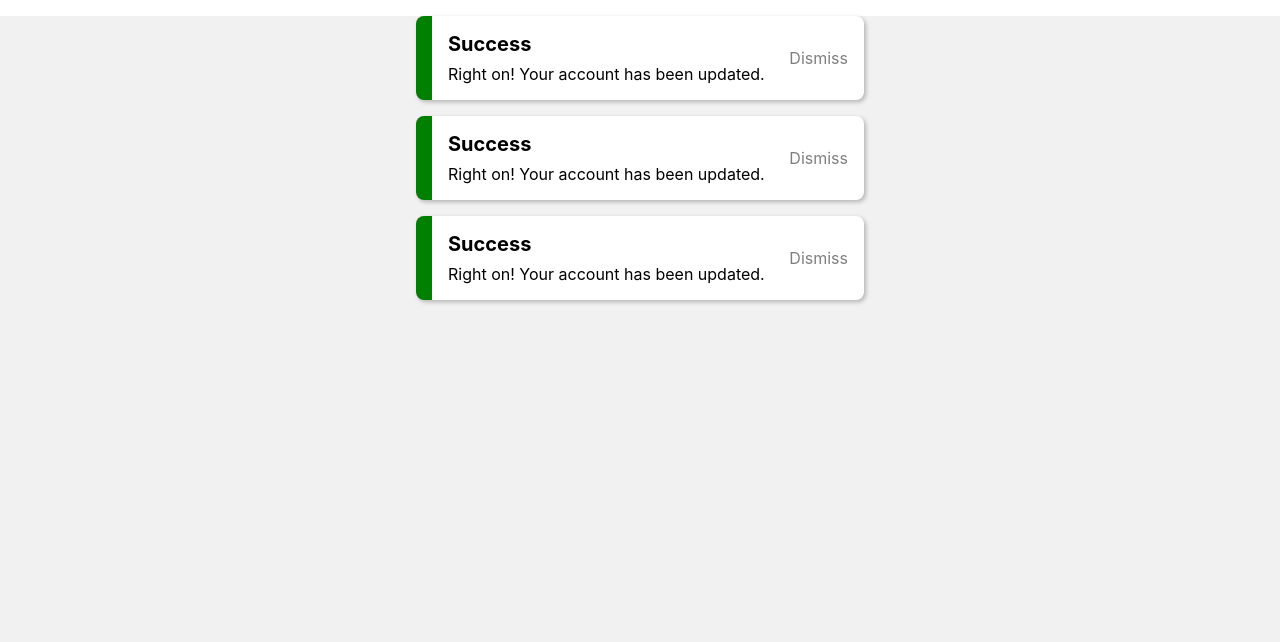
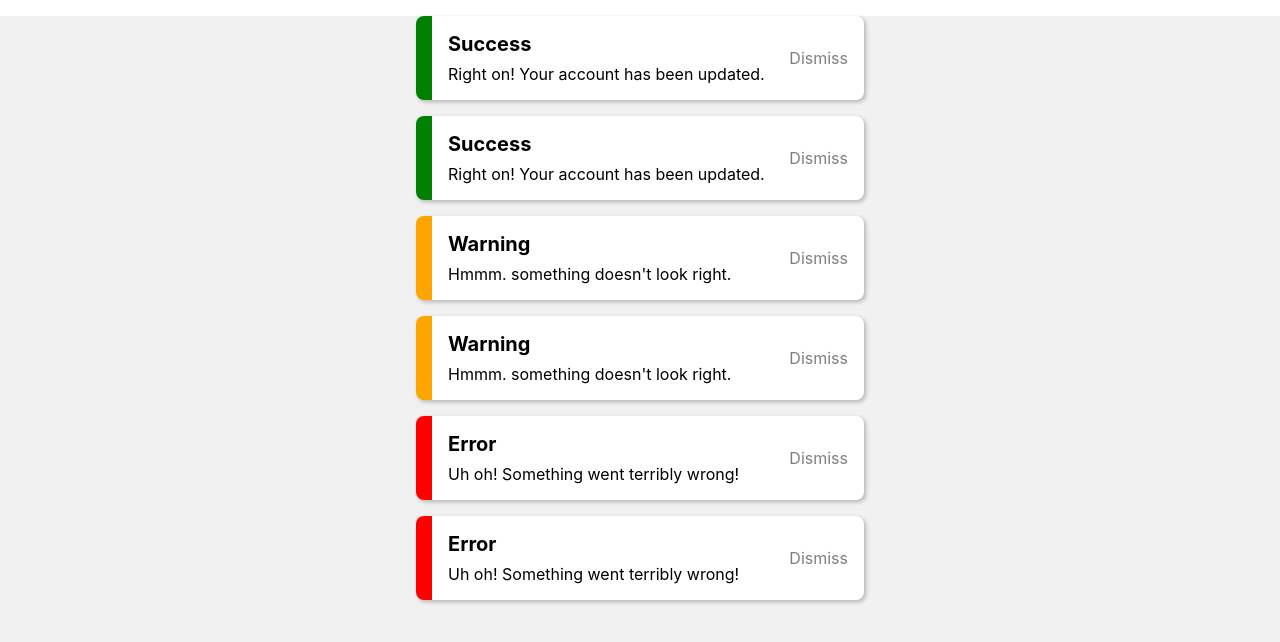
Before and after one commit to newfly101/bootcamp2024-react, a React (Create React App) app: page / in a window 1280 px wide. Shown: the top 642 px of the page. Built offline with nearby package versions, Linux system fonts and the light colour scheme.

Commit message:
두개씩 찍기

```diff
--- a/src/App.js
+++ b/src/App.js
@@ -2,11 +2,40 @@ import './App.css';
 import Toast from "./components/Toast";
 
 function App() {
+    const messageArray = [
+        {
+            title: 'success',
+            text: 'Right on! Your account has been updated.'
+        },
+        {
+            title: 'success',
+            text: 'Right on! Your account has been updated.'
+        },
+        {
+            title: 'warning',
+            text: 'Hmmm. something doesn\'t look right.'
+        },
+        {
+            title: 'warning',
+            text: 'Hmmm. something doesn\'t look right.'
+        },
+        {
+            title: 'error',
+            text: 'Uh oh! Something went terribly wrong!'
+        },
+        {
+            title: 'error',
+            text: 'Uh oh! Something went terribly wrong!'
+        }
+    ]
     return (
         <div className="wrapper">
-            <Toast />
-            <Toast />
-            <Toast />
+            <Toast title={messageArray[0].title} text={messageArray[0].text}/>
+            <Toast title={messageArray[1].title} text={messageArray[1].text}/>
+            <Toast title={messageArray[2].title} text={messageArray[2].text}/>
+            <Toast title={messageArray[3].title} text={messageArray[3].text}/>
+            <Toast title={messageArray[4].title} text={messageArray[4].text}/>
+            <Toast title={messageArray[5].title} text={messageArray[5].text}/>
         </div>
     );
 }
--- a/src/components/Toast.js
+++ b/src/components/Toast.js
@@ -1,13 +1,13 @@
 import React from 'react';
 import "./Toast.css";
 
-const Toast = () => {
+const Toast = (props) => {
     return (
         <div>
-            <div className="toast toast-success">
+            <div className={`toast toast-${props.title}`}>
                 <main className="toast__message">
-                    <header className="toast__message-title"> success</header>
-                    <p className="toast__message-text">Right on! Your account has been updated.</p>
+                    <header className="toast__message-title">{props.title}</header>
+                    <p className="toast__message-text">{props.text}</p>
                 </main>
                 <button className="toast__button">Dismiss</button>
             </div>
```
